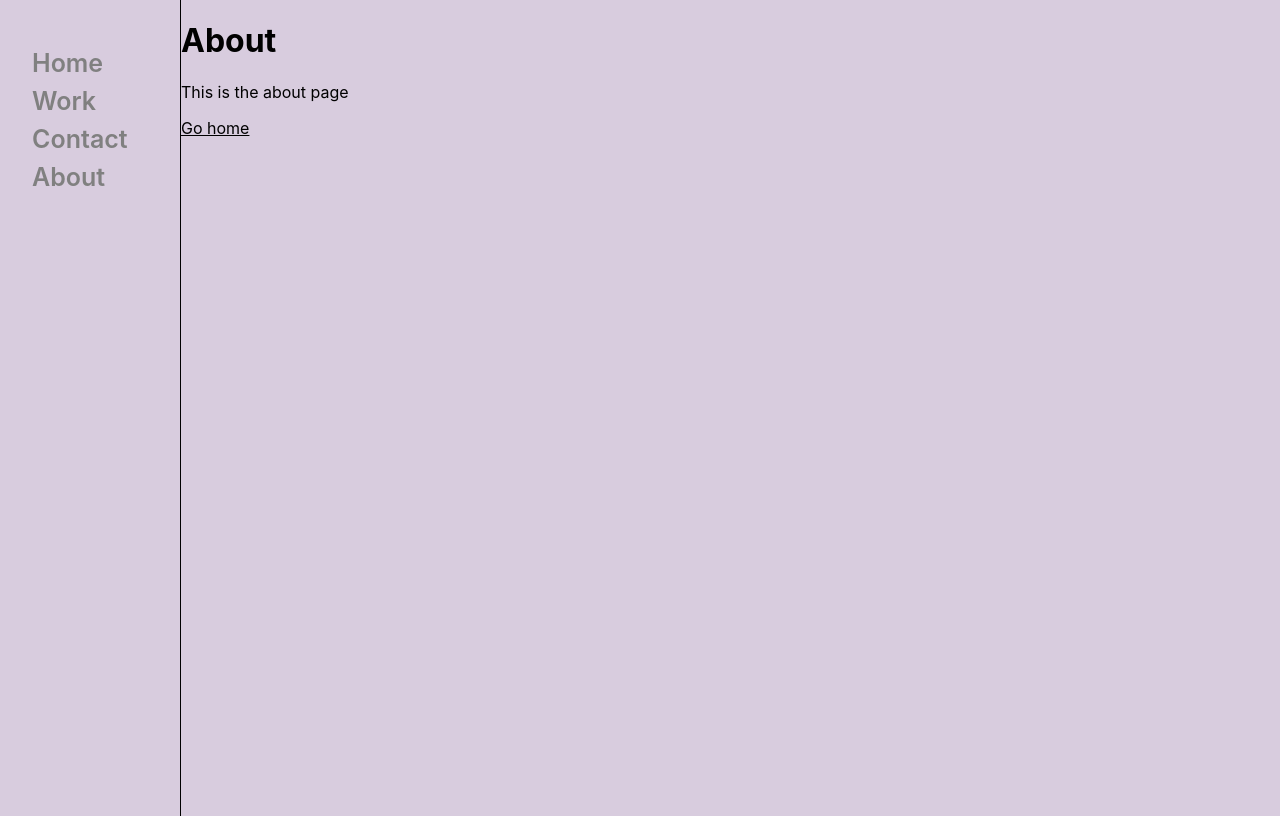
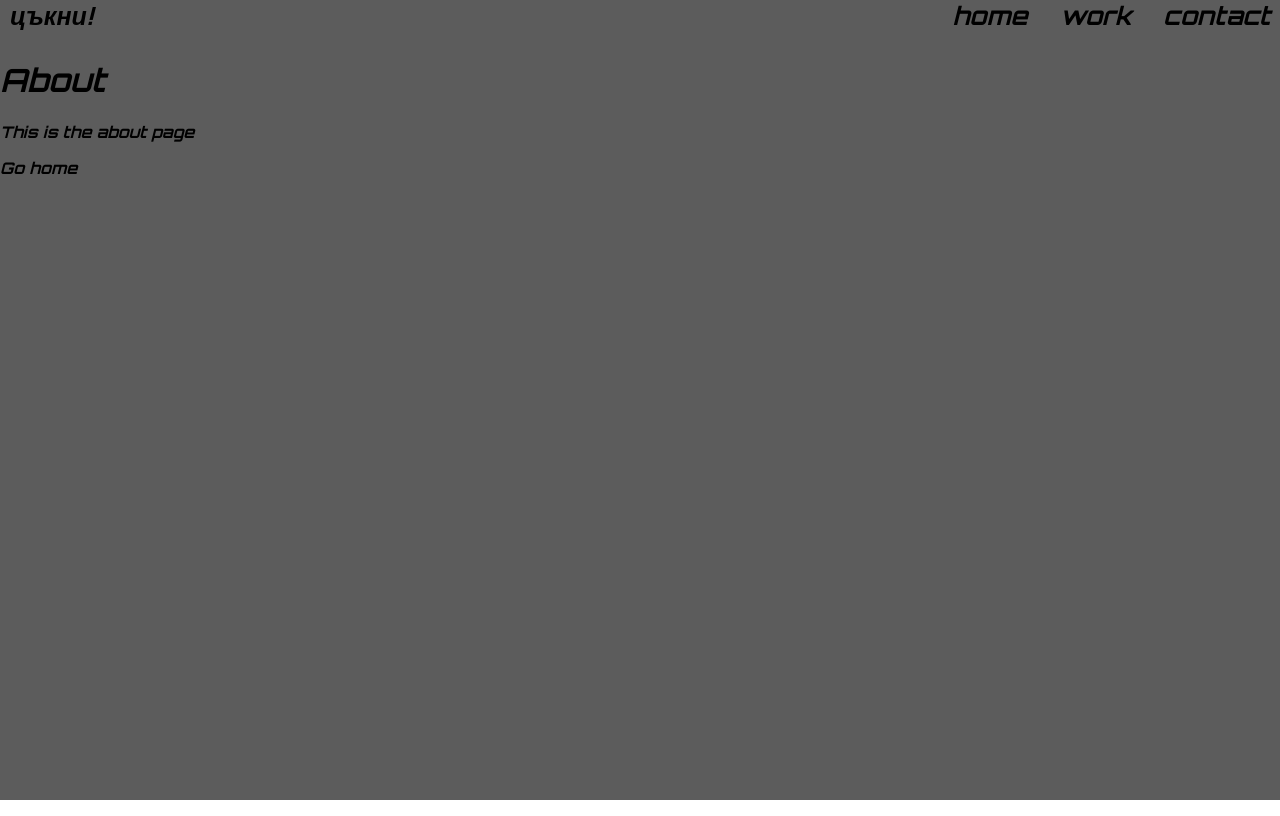
Before and after one commit to StanislavSt/stefankartchev, a Next.js app: page /about in a window 1280 px wide. Built offline with nearby package versions, Linux system fonts and the light colour scheme.

Commit message:
update landing page

```diff
--- a/components/Layout.tsx
+++ b/components/Layout.tsx
@@ -8,15 +8,17 @@ type Props = {
 };
 
 const Layout = ({ children, title = "This is the default title" }: Props) => (
-  <div style={{ backgroundColor: "#D8CCDE", height: "100%", minHeight:"100vh" }}>
+  <div
+    style={{ backgroundColor: "#5c5c5c", height: "100%", minHeight: "100vh" }}
+  >
     <Head>
       <title>{title}</title>
       <meta charSet="utf-8" />
       <meta name="viewport" content="initial-scale=1.0, width=device-width" />
     </Head>
-    <div className="main">
+    <div className="main" style={{ width: "100%", height: "100%" }}>
       <Navbar />
-      <div className="content">{children}</div>
+      {children}
     </div>
   </div>
 );
--- a/components/Navbar.tsx
+++ b/components/Navbar.tsx
@@ -1,31 +1,35 @@
 import React from "react";
 import Link from "next/link";
-
+import { useRouter } from "next/router";
 import styles from "./navbar.module.scss";
 
 const Navbar = () => {
+  const { pathname } = useRouter();
+  console.log(pathname);
   return (
     <header className={styles.container}>
       <div className={styles.menu}>
         <div className={styles.menuItem}>
+          <a>цъкни!</a>
+        </div>
+        <div className={styles.rightSide}>
+          {pathname !== "/" ? (
+            <div className={styles.menuItem}>
               <Link href="/">
-            <a>Home</a>
+                <a>home</a>
               </Link>
             </div>
+          ) : null}
           <div className={styles.menuItem}>
             <Link href="/work">
-            <a>Work</a>
+              <a>work</a>
             </Link>
           </div>
           <div className={styles.menuItem}>
             <Link href="/contact">
-            <a>Contact</a>
+              <a>contact</a>
             </Link>
           </div>
-        <div className={styles.menuItem}>
-          <Link href="/about">
-            <a>About</a>
-          </Link>
         </div>
       </div>
     </header>
--- a/components/navbar.module.scss
+++ b/components/navbar.module.scss
@@ -1,16 +1,15 @@
 .container {
-  height: auto;
-  min-height: 96vh;
-  color: grey;
-  flex: 1;
-  padding-top:3rem;
-  min-width:180px;
-  border-right:1px solid black;
+  padding: 0 10px;
 }
 .menu {
   display: flex;
-  flex-direction: column;
-  padding-left: 2rem;
+  justify-content: space-between;
+}
+.rightSide {
+  display: flex;
+  .menuItem {
+    margin-left: 2rem;
+  }
 }
 .menuItem {
   margin-bottom: 0.5rem;
--- a/styles.scss
+++ b/styles.scss
@@ -1,14 +1,16 @@
+@import url("https://fonts.googleapis.com/css2?family=Orbitron:wght@700;900&display=swap");
 body {
-  font-family: "SF Pro Text", "SF Pro Icons", "Helvetica Neue", "Helvetica",
-    "Arial", sans-serif;
+  font-family: "Orbitron", sans-serif;
+  font-style: italic;
+  font-weight: 700;
   padding: 0;
   margin: 0 auto;
   // overflow: hidden;
 }
 #__next {
+  background-color: #5c5c5c;
 }
 .main {
-  display: flex;
   height: 100%;
 }
 .content {
@@ -21,6 +23,7 @@ a:hover,
 a:active {
   color: inherit;
   cursor: inherit;
+  text-decoration: none;
 }
 
 .drag {
@@ -36,3 +39,26 @@ a:active {
   display: flex;
   flex-direction: column;
 }
+
+.navbar {
+  display: flex;
+  flex-direction: column;
+  justify-content: center;
+  align-items: center;
+  text-align: center;
+  min-height: 100vh;
+  li {
+    margin-bottom: 1rem;
+    font-size: 2rem;
+    color: white;
+    list-style: none;
+    &:hover {
+      cursor: pointer;
+      opacity: 0.7;
+    }
+  }
+}
+
+.imgContainer {
+  position: absolute;
+}
```
Also changed, not shown: pages/index.tsx (+1 -74 lines), pages/work.tsx (+17 -5 lines). Lines whose indentation alone changed are shown as unchanged.
